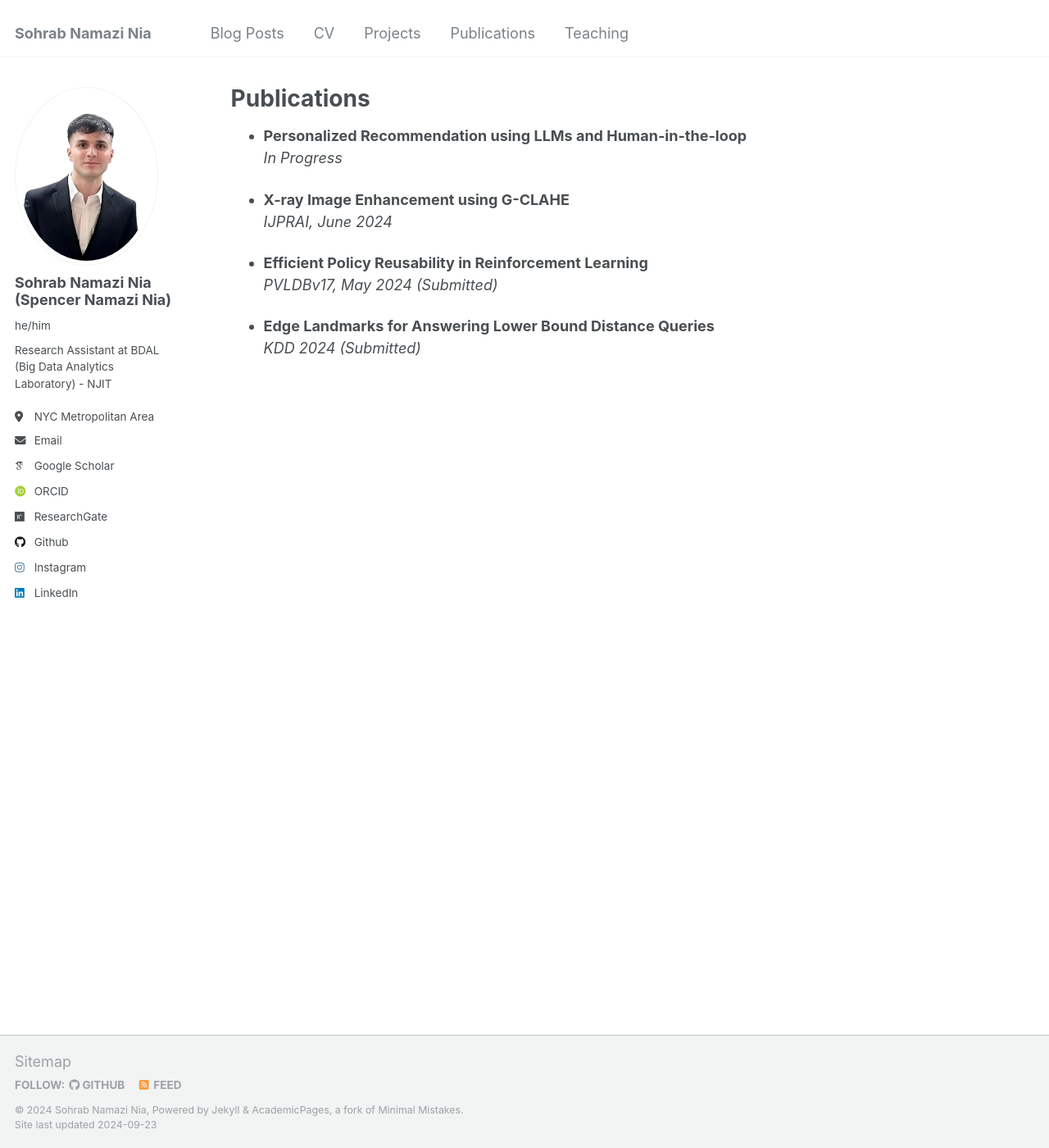
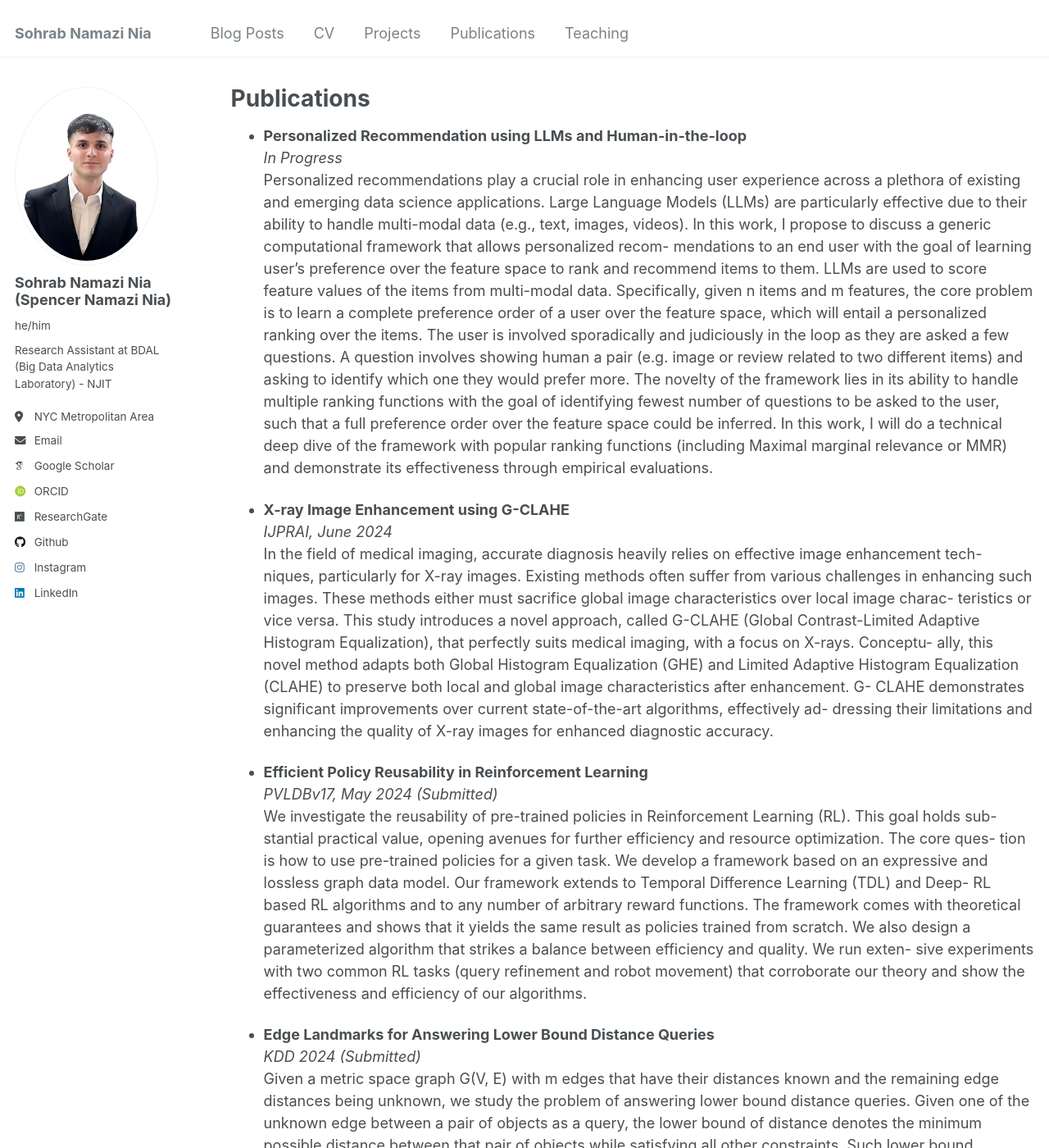
Before and after one commit to sohrabnamazinia/sohrabnamazinia.github.io, a Jekyll site: the page built from _pages/publications.md, in a window 1280 px wide and 1400 px high. Shown: the whole window at 82% size. Built offline with Jekyll 4.4.1, drawn with Linux system fonts in a browser that asks for light colours; some web fonts are replaced; some of the changed text lies outside the part shown.

Commit message:
update publications.md

```diff
--- a/_pages/publications.md
+++ b/_pages/publications.md
@@ -11,12 +11,17 @@ redirect_from:
 
 - **Personalized Recommendation using LLMs and Human-in-the-loop**
   *In Progress*
+  Personalized recommendations play a crucial role in enhancing user experience across a plethora of existing and emerging data science applications. Large Language Models (LLMs) are particularly effective due to their ability to handle multi-modal data (e.g., text, images, videos). In this work, I propose to discuss a generic computational framework that allows personalized recom- mendations to an end user with the goal of learning user’s preference over the feature space to rank and recommend items to them. LLMs are used to score feature values of the items from multi-modal data. Specifically, given n items and m features, the core problem is to learn a complete preference order of a user over the feature space, which will entail a personalized ranking over the items. The user is involved sporadically and judiciously in the loop as they are asked a few questions. A question involves showing human a pair (e.g. image or review related to two different items) and asking to identify which one they would prefer more. The novelty of the framework lies in its ability to handle multiple ranking functions with the goal of identifying fewest number of questions to be asked to the user, such that a full preference order over the feature space could be inferred. In this work, I will do a technical deep dive of the framework with popular ranking functions (including Maximal marginal relevance or MMR) and demonstrate its effectiveness through empirical evaluations.
 
 - **X-ray Image Enhancement using G-CLAHE**
   *IJPRAI, June 2024*
+  In the field of medical imaging, accurate diagnosis heavily relies on effective image enhancement tech- niques, particularly for X-ray images. Existing methods often suffer from various challenges in enhancing such images. These methods either must sacrifice global image characteristics over local image charac- teristics or vice versa. This study introduces a novel approach, called G-CLAHE (Global Contrast-Limited Adaptive Histogram Equalization), that perfectly suits medical imaging, with a focus on X-rays. Conceptu- ally, this novel method adapts both Global Histogram Equalization (GHE) and Limited Adaptive Histogram Equalization (CLAHE) to preserve both local and global image characteristics after enhancement. G- CLAHE demonstrates significant improvements over current state-of-the-art algorithms, effectively ad- dressing their limitations and enhancing the quality of X-ray images for enhanced diagnostic accuracy.
 
 - **Efficient Policy Reusability in Reinforcement Learning**
   *PVLDBv17, May 2024 (Submitted)*
+  We investigate the reusability of pre-trained policies in Reinforcement Learning (RL). This goal holds sub- stantial practical value, opening avenues for further efficiency and resource optimization. The core ques- tion is how to use pre-trained policies for a given task. We develop a framework based on an expressive and lossless graph data model. Our framework extends to Temporal Difference Learning (TDL) and Deep- RL based RL algorithms and to any number of arbitrary reward functions. The framework comes with theoretical guarantees and shows that it yields the same result as policies trained from scratch. We also design a parameterized algorithm that strikes a balance between efficiency and quality. We run exten- sive experiments with two common RL tasks (query refinement and robot movement) that corroborate our theory and show the effectiveness and efficiency of our algorithms.
+
 
 - **Edge Landmarks for Answering Lower Bound Distance Queries**
   *KDD 2024 (Submitted)*
+  Given a metric space graph G(V, E) with m edges that have their distances known and the remaining edge distances being unknown, we study the problem of answering lower bound distance queries. Given one of the unknown edge between a pair of objects as a query, the lower bound of distance denotes the minimum possible distance between that pair of objects while satisfying all other constraints. Such lower bound computations stand to benefit a variety of proximity problems considering data coming from compelling application domains. We design an Oracle to answer lower bound distance queries given a pre-computed arbitrary set of distances, and propose a suite of algorithmic techniques with provable guarantees that trade-off between pre-processing time, storage cost, and query processing time, as long as the distances satisfy the metric property (in particular, triangular inequality). We are the first to design solutions to answer lower bound queries considering pre-processing time, storage cost, and query processing time. Our work advances the state-of-the-art solutions both analytically and empirically that we demonstrate by conducting exhaustive experimentation using multiple large scale real world datasets.
```
